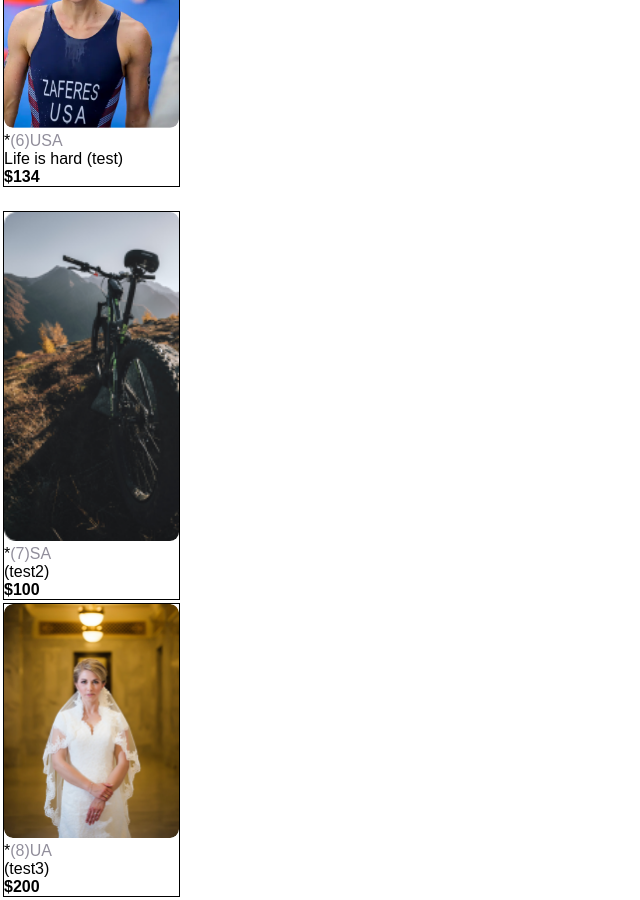
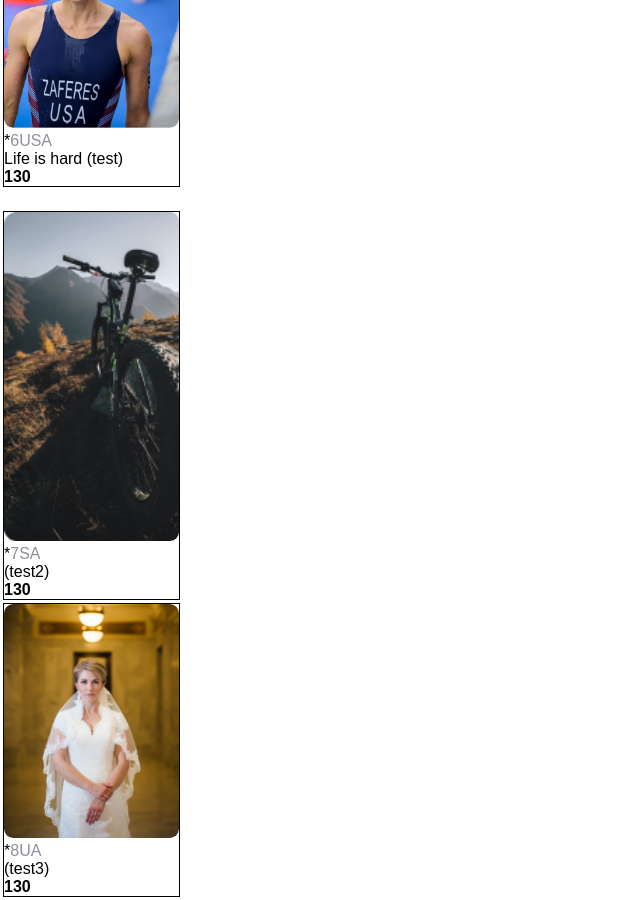
Before and after one commit to CompileWithQureshi/Airbnb, a React (Create React App) app: page / in a window 1280 px wide. Shown: the part 520-1420 px from the top of the page, without its empty margins (0-640 px from the left). Built offline with nearby package versions, Linux system fonts and the light colour scheme.

Commit message:
Rewriting card props

```diff
--- a/src/App.js
+++ b/src/App.js
@@ -17,9 +17,9 @@ function App(params) {
       <Hero />
       <div className='holder'>
 
-        <Card img={image_12} no="(6)" contry="USA" qout="Life is hard (test)" price=" $134" /><br />
-        <Card img={mountain} no="(7)" contry="SA" qout="(test2)" price=" $100" />
-        <Card img={wedding} no="(8)" contry="UA" qout="(test3)" price=" $200" />
+        <Card img={image_12} no={6} contry="USA" qout="Life is hard (test)" price={130} /><br />
+        <Card img={mountain} no={7} contry="SA" qout="(test2)" price={130} />
+        <Card img={wedding} no={8} contry="UA" qout="(test3)" price={130} />
       </div>
     </div>
   )
```
